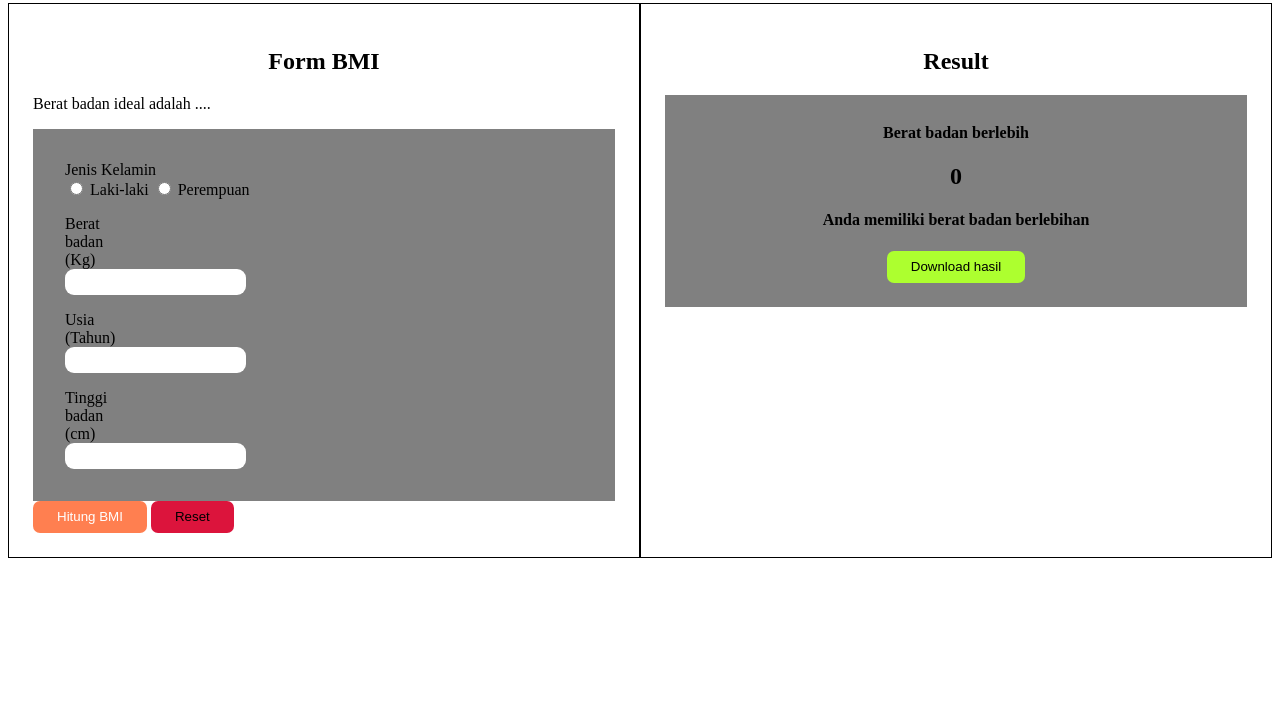
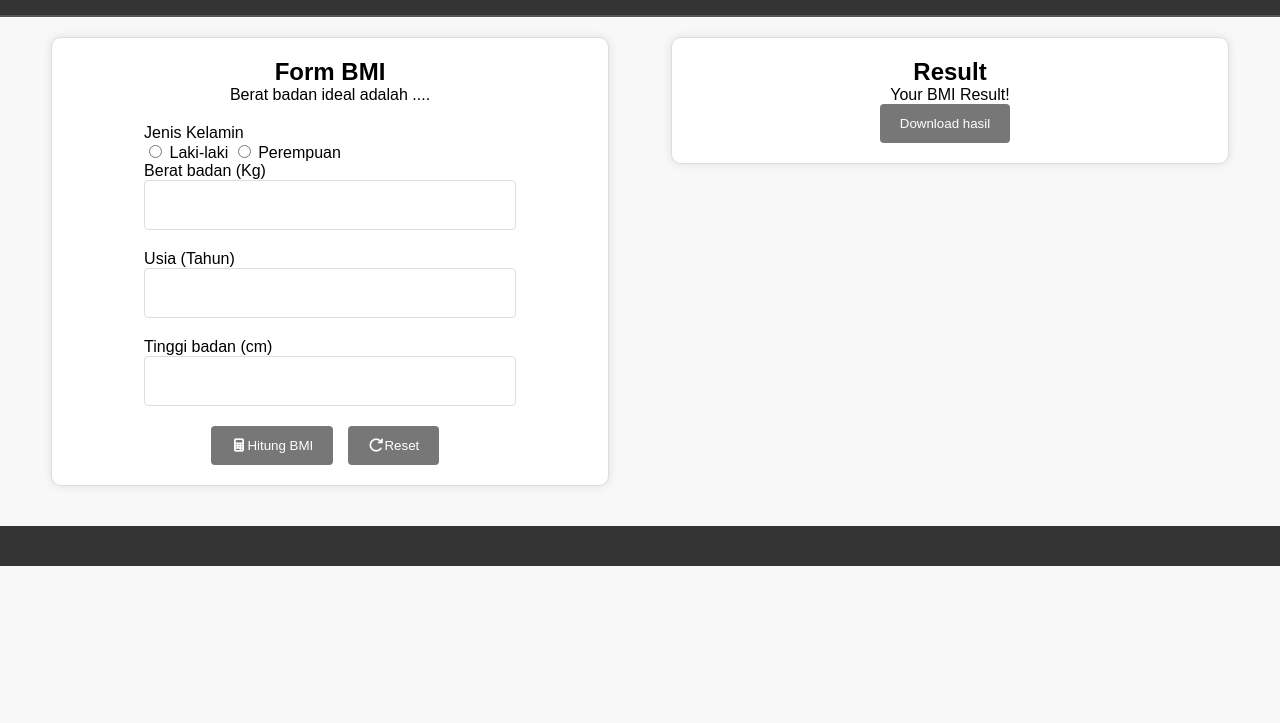
Before and after one commit to revou-fundamental-course/4-mar-24-Tenzha, a plain HTML site: page index.html in a window 1280 px wide. Shown: the part 77-800 px from the top of the page. Drawn offline with Linux system fonts and the light colour scheme.

Commit message:
add material UI

```diff
--- a/css/style.css
+++ b/css/style.css
@@ -1,77 +1,186 @@
-header>h1 {
+/* Default styles */
+body, h1, h2, h3, p, ul, li {
+    margin: 0;
+    padding: 0;
+}
+
+/* Basic styling for the body */
+body {
+    font-family: 'Arial', sans-serif;
+    background-color: #f8f8f8;
+}
+
+/* Styling for the header */
+
+header {
+    background-color: #333;
+    color: white;
+    text-align: center;
+    padding: 20px;
+    border-bottom:2px solid #555;
+    position: relative;
+    overflow: hidden;
+}
+
+header h1 {
+    font-size: 36px;
+    margin-bottom: 10px;
+    text-transform: uppercase;
+    letter-spacing: 2px;
+    animation: slideInDown 1s ease forwards;
+    -webkit-animation: slideInDown 1s ease forwards;
+}
+
+header p {
+    font-size: 10px;
+    margin-bottom: 20px;
+    opacity: 0.8;
+    animation: fadeIn 1s ease forwards;
+    -webkit-animation: fadeIn 1s ease forwards;
+}
+
+@keyframes slideInDown {
+    from {
+        transform: translateY(-50px);
+        -webkit-transform: translateY(-50px);
+        -moz-transform: translateY(-50px);
+        -ms-transform: translateY(-50px);
+        -o-transform: translateY(-50px);
+        opacity: 0;
+}
+    to {
+        transform:translateY(0);
+        -webkit-transform:translateY(0);
+        -moz-transform:translateY(0);
+        -ms-transform:translateY(0);
+        -o-transform:translateY(0);
+        opacity: 1;
+}
+}
+
+@keyframes fadeIn {
+    from {
+        opacit: 0;
+    }
+    to {
+        opacity: 0.8;
+    }
+}
+
+/* Styling for the main container */
+.main-container {
+    display: flex;
+    justify-content: space-around;
+    align-items: flex-start;
+    margin: 20px;
+}
+
+/* Styling for each container item */
+.container-item {
+    background-color: #fff;
+    border: 1px solid #ddd;
+    padding: 20px;
+    width: 45%;
+    box-sizing: border-box;
+    margin-bottom: 20px;
+    border-radius: 10px;
+    box-shadow: 0 0 10px rgba(0, 0, 0, 0.1);
+    transition: transform 0.3s ease, box-shadow 0.3 ease;
+    -webkit-border-radius: 10px;
+    -moz-border-radius: 10px;
+    -ms-border-radius: 10px;
+    -o-border-radius: 10px;
+    -webkit-transition: transform 0.3s ease, box-shadow 0.3 ease;
+    -moz-transition: transform 0.3s ease, box-shadow 0.3 ease;
+    -ms-transition: transform 0.3s ease, box-shadow 0.3 ease;
+    -o-transition: transform 0.3s ease, box-shadow 0.3 ease;
+    display: flex;
+    flex-direction: column;
+    align-items: center;
+}
+
+/* Hover effect for container items */
+.container-item:hover {
+    transform: translateY(-5px);
+    box-shadow: 0 0 30px rgba(0, 0, 0, 0.2);
+}
+
+/* Styling for the form section */
+.container-form {
+    margin-top: 20px;
+    text-align: left;
+}
+
+/* Styling for form labels and inputs */
+.re-fix {
+    margin-bottom: 20px;
+}
+
+.form-item {
+    width: 100%;
+    padding: 15px;
+    box-sizing: border-box;
+    border: 1px solid #ddd;
+    border-radius: 4px;
+    font-size: 16px;
+    transition: border-color 0.3s ease;
+}
+
+/* Styling for input focus */
+.form-item:focus {
+    outline: none;
+    border-color: #4CAF50;
+}
+
+/* Styling for buttons */
+button {
+    background-color: #777;
+    color: #fff;
+    padding: 12px 20px;
+    border: none;
+    cursor: pointer;
+    margin-right: 10px;
+    transition: background-color 0.3s ease, color 0,3 ease;
+    border-radius: 4px;
+    align-items: center;
+    -webkit-transition: background-color 0.3s ease, color 0,3 ease;
+    -moz-transition: background-color 0.3s ease, color 0,3 ease;
+    -ms-transition: background-color 0.3s ease, color 0,3 ease;
+    -o-transition: background-color 0.3s ease, color 0,3 ease;
+}
+
+/* Hover effect for buttons */
+button:hover {
+    background-color: #555;
+    color: #fff;
+}
+
+/* Styling for the result container */
+.container-result {
     text-align: center;
 }
 
-.main-container {
-    display: flex;
+/* Styling for the result section */
+.container-result h2 {
+    margin-bottom: 20px;
+    color: #333;
 }
 
-.re-fix{
-    width: 45px;
+/* Styling for the footer */
+footer {
+    background-color: #333;
+    color: white;
+    text-align: center;
+    padding: 20px;
 }
 
-.container-item
- {
-    border: 1px solid;
-    width: 100%;
-    padding: 24px;
+/* Media query for smaller screens */
+@media only screen and (max-width: 768px) {
+    .main-container {
+        flex-direction: column;
+    }
+
+    .container-item {
+        width: 100%;
+    }
 }
-
-.form-item {
-    border: 0px;
-    border-radius: 9px;
-    -webkit-border-radius: 9px;
-    -moz-border-radius: 9px;
-    -ms-border-radius: 9px;
-    -o-border-radius: 9px;
-    height: 24px;
-}
-/* Button */
-
-
-button {
-    height: 32px;
-    padding-right:24px;
-    padding-left: 24px;
-    border: 0px;
-    background-color: aqua;
-    border-radius: 7px;
-    -webkit-border-radius: 7px;
-    -moz-border-radius: 7px;
-    -ms-border-radius: 7px;
-    -o-border-radius: 7px;
-}
-
-#btn-download {
-    background-color: greenyellow;
-}
-
-#btn-reset {
-    background-color: crimson;
-}
-
-#calculate-button {
-    background-color: coral;
-    color: white;
-}
-
-.container-item>h2 {
-    text-align: center;
-}
-
-.container-result {
-    text-align: center;
-    background-color: gray;
-    padding-top: 8px;
-    padding-bottom: 24px;
-}
-
-.container-form {
-    text-align: left;
-    background-color: gray;
-    padding: 24px;
-}
-
-.container-form>div {
-    padding: 8px;
-}
--- a/index.html
+++ b/index.html
@@ -6,6 +6,8 @@
     <title>Document</title>
 
     <link rel="stylesheet" href="css/style.css">
+    <link rel="stylesheet" href="https://cdnjs.cloudflare.com
+    /ajax/libs/font-awesome/6.5.1/css/all.min.css">
 
 </head>
 
@@ -36,24 +38,30 @@
                     <!-- lABEL-Berat badan -->
                     <div class="re-fix">
                         <label>Berat badan (Kg)</label>
-                        <input type="number" class="form-item">
+                        <input type="number" id="weight" class="form-item">
                     </div>
                     <!-- Label- -->
                     <div class="re-fix">
                         <label>Usia (Tahun)</label>
-                        <input type="number" class="form-item">
+                        <input type="number" id="age" class="form-item">
                     </div>
 
                     <div class="re-fix">
                         <label>Tinggi badan (cm)</label>
-                        <input type="number" class="form-item">
+                        <input type="number" id= "height" class="form-item">
                     </div>
 
 
                 </section>
+                <!-- Button -->
                 <div>
-                    <button type="button" id="calculate-button">Hitung BMI</button>
-                    <button type="button" id="btn-reset">Reset</button>
+                    <!-- Btn calculate -->
+                    <button type="button" id="calculate-button">
+                        <i class="fas fa-calculator"></i>Hitung BMI</button>
+
+                        <!-- Btn Reset -->
+                    <button type="button" id="btn-reset">
+                        <i class="fas fa-redo"></i>Reset</button>
                 </div>
             </div>
 
@@ -61,15 +69,15 @@
            <div class="container-item">
            <h2>Result</h2>
            <section class="container-result">
-                    <h4>Berat badan berlebih</h4>
-                    <h1>0</h1>
-                    <h4>Anda memiliki berat badan berlebihan</h4>
+            <p id="bmi-result"> Your BMI Result!</p>
             <button type="button" id="btn-download">Download hasil</button>
     </section>
 </div>
         </div>
     </main>
-    <footer></footer>
-    <script src="js/script.js"></script>
+    <footer>
+
+    </footer>
+    <script src="js/main.js"></script>
 </body>
 </html>
--- a/js/main.js
+++ b/js/main.js
@@ -0,0 +1,31 @@
+document.addEventListener('DOMContentLoaded', function () {
+    const calculateButton = document.getElementById('calculate-button');
+    const resetButton = document.getElementById('btn-reset');
+    const bmiResult = document.getElementById('bmi-result');
+    const weightInput = document.getElementById('weight');
+    const heightInput = document.getElementById('height');
+    const ageInput = document.getElementById('age');
+    const genderInputs = document.querySelectorAll('input[name="gender"]');
+
+    calculateButton.addEventListener('click', function () {
+        const gender = document.querySelector('input[name="gender"]:checked');
+        const weight = parseFloat(weightInput.value);
+        const height = parseFloat(heightInput.value) / 100; // convert height to meters
+        const age = parseFloat(ageInput.value);
+
+        if (gender && !isNaN(weight) && !isNaN(height) && !isNaN(age)) {
+            let bmi = weight / (height * height);
+            bmiResult.textContent = `Your BMI Result: ${bmi.toFixed(2)}`;
+        } else {
+            bmiResult.textContent = 'Please fill in all the fields.';
+        }
+    });
+
+    resetButton.addEventListener('click', function () {
+        weightInput.value = '';
+        heightInput.value = '';
+        ageInput.value = '';
+        bmiResult.textContent = '';
+        genderInputs.forEach(input => (input.checked = false));
+    });
+});
```
Lines whose indentation alone changed are shown as unchanged.
